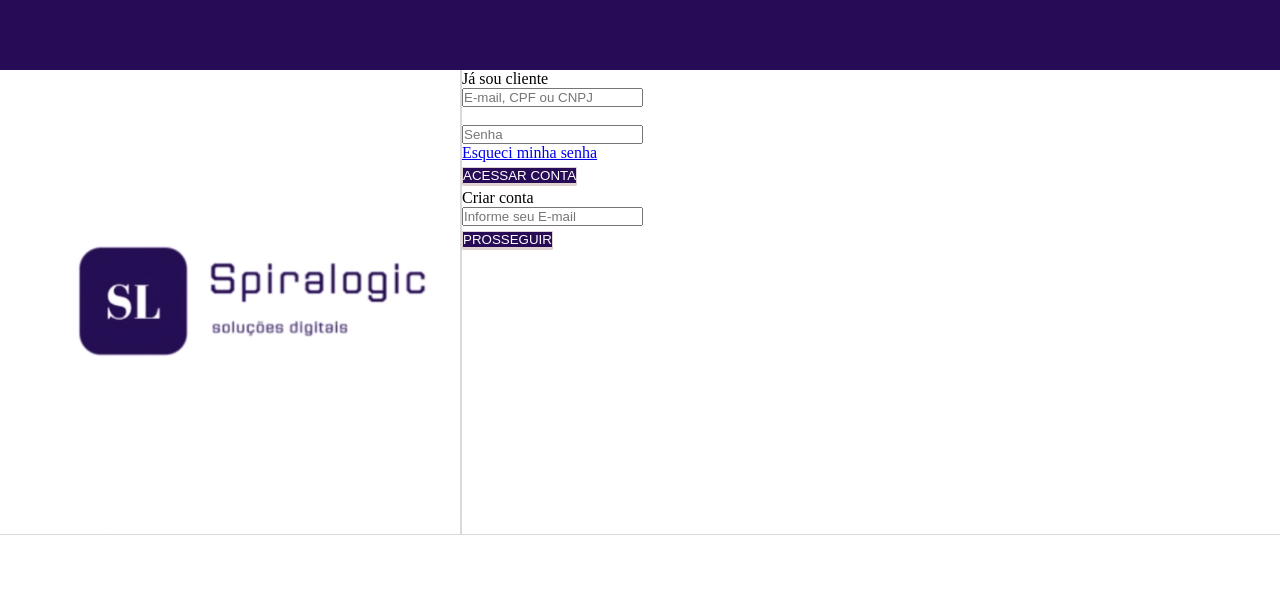
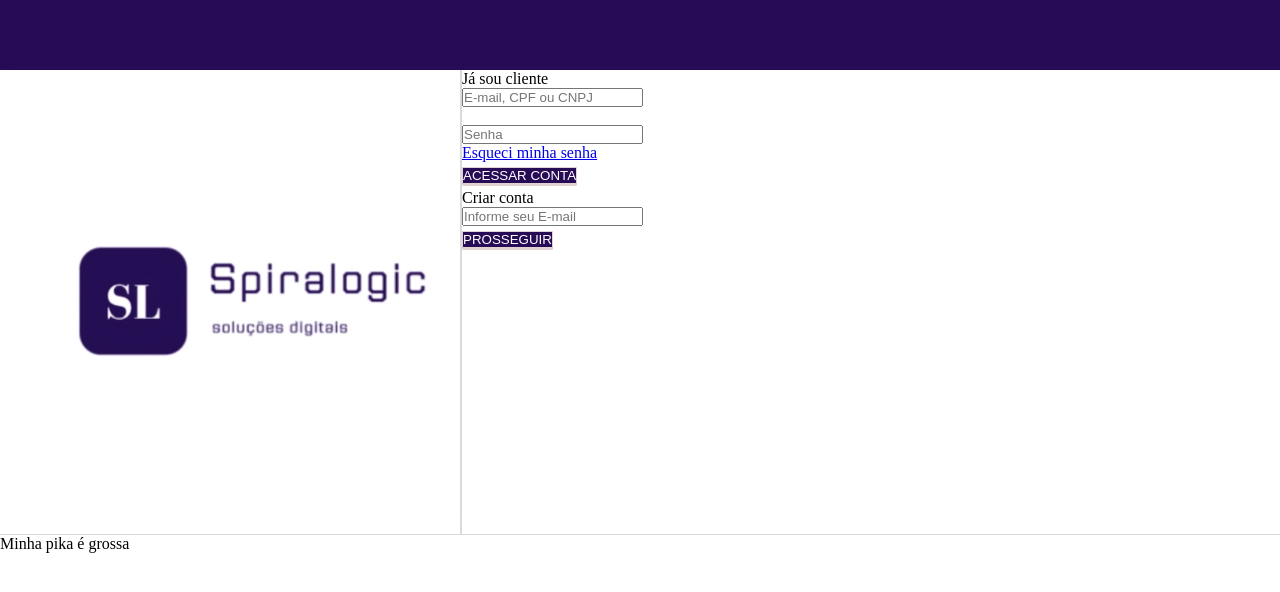
Before and after one commit to LeeAlisson/P2---Front-End, a plain HTML site: page index.html in a window 1280 px wide. Drawn offline with Linux system fonts and the light colour scheme.

Commit message:
Temp commit

```diff
--- a/index.html
+++ b/index.html
@@ -35,5 +35,6 @@
             </fieldset>
         </div>
     </div>
+    <div>Minha pika é grossa</div>
 </body>
 </html>
```
